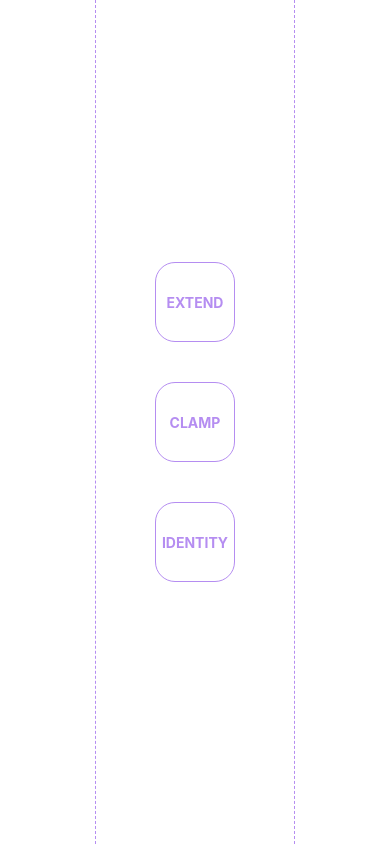
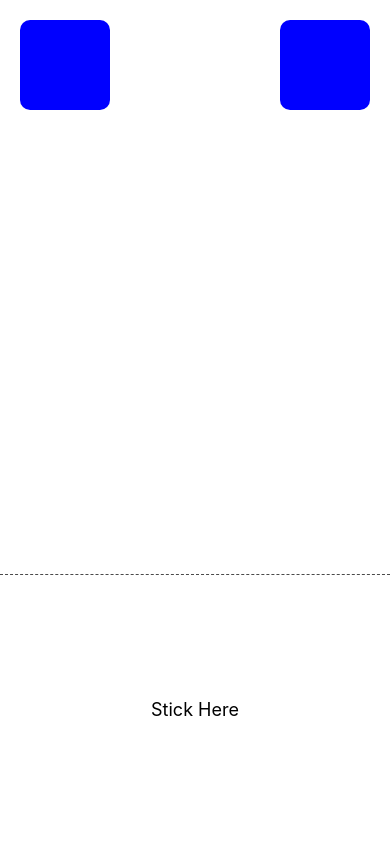
Before and after one commit to ItsZumar/rn-reanimated3, a React Native app: screen / in a window 390 px wide. Built offline with nearby package versions, Linux system fonts and the light colour scheme.

Commit message:
Created Multiple Boxes and their Sticky point

```diff
--- a/App.tsx
+++ b/App.tsx
@@ -5,14 +5,18 @@ import {GestureHandlerRootView} from 'react-native-gesture-handler';
 import TapOnCircle from './Components/tapOnCircle';
 import DragBox from './Components/dragBox';
 import Interpolate from './Components/Utilities/Interpolate';
+import SquareWithinBoundry from './Components/PanGestureHandler/SquareWithinBoundry/squareWithinBoundry';
+import MultipleSquares from './Components/PanGestureHandler/MultipleSquares/multipleSquares';
 
 function App() {
   return (
-    <GestureHandlerRootView style={styles.container}>
+    <>
       {/* <TapOnCircle /> */}
       {/* <DragBox /> */}
-      <Interpolate />
-    </GestureHandlerRootView>
+      {/* <Interpolate /> */}
+      {/* <SquareWithinBoundry /> */}
+      <MultipleSquares />
+    </>
   );
 }
 
@@ -20,9 +24,8 @@ export default App;
 
 const styles = StyleSheet.create({
   container: {
+    padding: 20,
     flex: 1,
-    alignItems: 'center',
-    justifyContent: 'center',
     height: '100%',
   },
 });
--- /dev/null
+++ b/Components/PanGestureHandler/MultipleSquares/multipleSquares.tsx
@@ -0,0 +1,128 @@
+import React from 'react';
+import {StyleSheet, Text, View} from 'react-native';
+import {
+  Gesture,
+  GestureDetector,
+  GestureHandlerRootView,
+} from 'react-native-gesture-handler';
+import Animated, {
+  useAnimatedStyle,
+  useSharedValue,
+  withSpring,
+} from 'react-native-reanimated';
+
+const SIZE = 90;
+const BORDER_BOX = SIZE * 3;
+
+const MultipleSquares = () => {
+  const translateBox1X = useSharedValue(0);
+  const translateBox1Y = useSharedValue(0);
+  //  Box2
+  const translateBox2X = useSharedValue(0);
+  const translateBox2Y = useSharedValue(0);
+
+  const pan1 = Gesture.Pan()
+    .onBegin(event => {})
+    .onChange(event => {
+      translateBox1X.value += event.changeX;
+      translateBox1Y.value += event.changeY;
+    })
+    .onEnd(event => {
+      const distance = Math.sqrt(
+        translateBox1X.value ** 2 + translateBox1Y.value ** 2,
+      );
+
+      if (distance < BORDER_BOX + (SIZE * 4) / 2) {
+        translateBox1X.value = withSpring(0);
+        translateBox1Y.value = withSpring(0);
+      }
+    });
+
+  const box1Style = useAnimatedStyle(() => {
+    return {
+      transform: [
+        {translateX: translateBox1X.value},
+        {translateY: translateBox1Y.value},
+      ],
+    };
+  });
+
+  const pan2 = Gesture.Pan()
+    .onBegin(event => {})
+    .onChange(event => {
+      translateBox2X.value += event.changeX;
+      translateBox2Y.value += event.changeY;
+    })
+    .onEnd(event => {
+      const distance = Math.sqrt(
+        translateBox2X.value ** 2 + translateBox2Y.value ** 2,
+      );
+
+      if (distance < BORDER_BOX + (SIZE * 4) / 2) {
+        translateBox2X.value = withSpring(0);
+        translateBox2Y.value = withSpring(0);
+      }
+    });
+
+  const box2Style = useAnimatedStyle(() => {
+    return {
+      transform: [
+        {translateX: translateBox2X.value},
+        {translateY: translateBox2Y.value},
+      ],
+    };
+  });
+
+  return (
+    <GestureHandlerRootView style={styles.container}>
+      <View style={styles.rowBoxContainer}>
+        <GestureDetector gesture={pan1}>
+          <Animated.View style={[styles.box, box1Style]} />
+        </GestureDetector>
+        <GestureDetector gesture={pan2}>
+          <Animated.View style={[styles.box, box2Style]} />
+        </GestureDetector>
+      </View>
+      <View style={styles.row2BoxContainer}>
+        <View style={styles.border}>
+          <Text style={{fontSize: 18, zIndex: 1}}>Stick Here</Text>
+        </View>
+      </View>
+    </GestureHandlerRootView>
+  );
+};
+
+export default MultipleSquares;
+
+const styles = StyleSheet.create({
+  container: {
+    flex: 1,
+    justifyContent: 'space-between',
+  },
+  rowBoxContainer: {
+    padding: 20,
+    flexDirection: 'row',
+    justifyContent: 'space-between',
+  },
+  row2BoxContainer: {
+    flexDirection: 'row',
+    justifyContent: 'center',
+  },
+  box: {
+    width: SIZE,
+    height: SIZE,
+    backgroundColor: 'blue',
+    borderRadius: 10,
+    zIndex: 10,
+  },
+  border: {
+    width: '100%',
+    height: BORDER_BOX,
+    justifyContent: 'center',
+    alignItems: 'center',
+    borderTopColor: 'rgba(55, 55, 55,.9)',
+    borderTopWidth: 1.5,
+    borderStyle: 'dashed',
+    zIndex: 1,
+  },
+});
--- /dev/null
+++ b/Components/PanGestureHandler/SquareWithinBoundry/squareWithinBoundry.tsx
@@ -0,0 +1,74 @@
+import React from 'react';
+import {StyleSheet, View} from 'react-native';
+import Animated, {
+  useAnimatedStyle,
+  useSharedValue,
+  withSpring,
+} from 'react-native-reanimated';
+import {
+  Gesture,
+  GestureDetector,
+  GestureHandlerRootView,
+} from 'react-native-gesture-handler';
+
+const SIZE = 90;
+const CIRCLE_RAD = SIZE * 2;
+
+const SquareWithinBoundry = () => {
+  const translateX = useSharedValue(0);
+  const translateY = useSharedValue(0);
+
+  const pan = Gesture.Pan()
+    .onBegin(event => {})
+    .onChange(event => {
+      translateX.value += event.changeX;
+      translateY.value += event.changeY;
+    })
+    .onFinalize(() => {
+      const distance = Math.sqrt(translateX.value ** 2 + translateY.value ** 2);
+
+      if (distance < CIRCLE_RAD + SIZE / 2) {
+        translateX.value = withSpring(0);
+        translateY.value = withSpring(0);
+      }
+    });
+
+  const animatedStyles = useAnimatedStyle(() => ({
+    transform: [{translateX: translateX.value}, {translateY: translateY.value}],
+  }));
+
+  return (
+    <GestureHandlerRootView style={styles.container}>
+      <View style={styles.circle}>
+        <GestureDetector gesture={pan}>
+          <Animated.View style={[styles.box, animatedStyles]} />
+        </GestureDetector>
+      </View>
+    </GestureHandlerRootView>
+  );
+};
+
+export default SquareWithinBoundry;
+
+export const styles = StyleSheet.create({
+  container: {
+    flex: 1,
+    alignItems: 'center',
+    justifyContent: 'center',
+  },
+  box: {
+    width: SIZE,
+    height: SIZE,
+    backgroundColor: 'blue',
+    borderRadius: 10,
+  },
+  circle: {
+    width: CIRCLE_RAD * 2,
+    height: CIRCLE_RAD * 2,
+    borderRadius: CIRCLE_RAD,
+    justifyContent: 'center',
+    alignItems: 'center',
+    borderWidth: 3,
+    borderColor: 'blue',
+  },
+});
```
